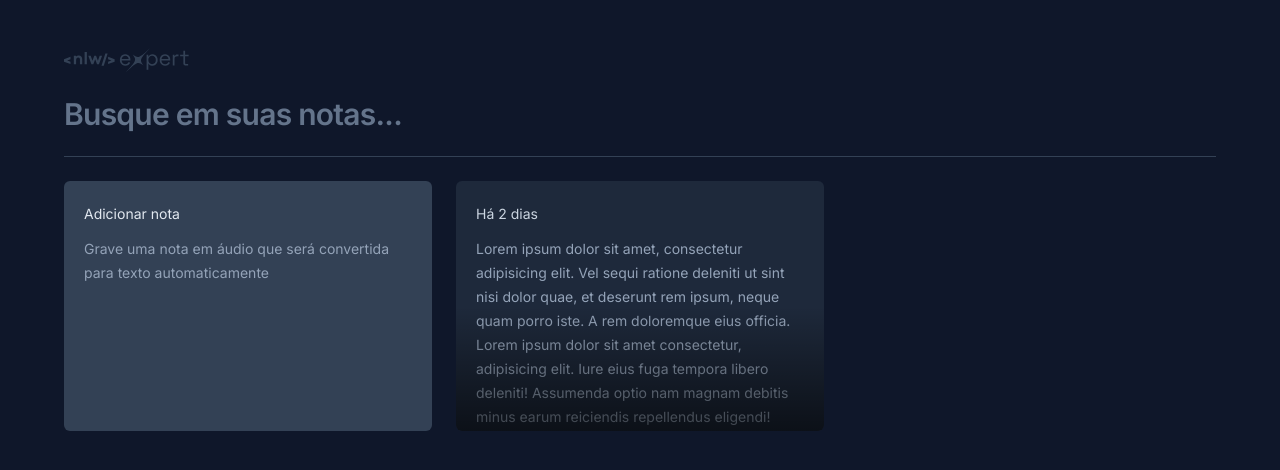
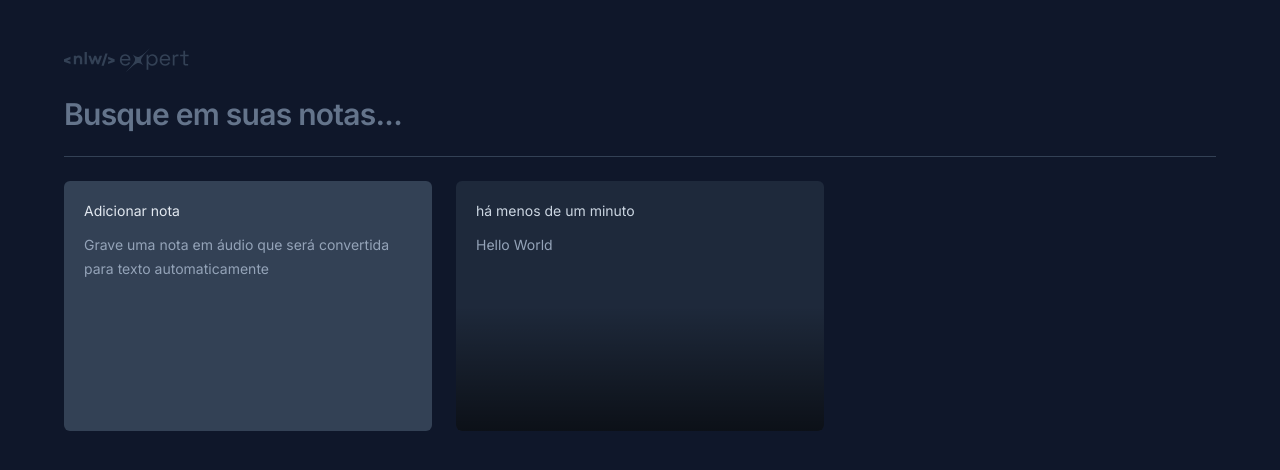
Before and after one commit to JoaoOliveiraZz/NLW-Expert, a React (Vite) app: page / in a window 1280 px wide. Shown: the top 470 px of the page. Built offline with nearby package versions, Linux system fonts and the light colour scheme.

Commit message:
feat: New Interface components
- Added Packages: date-fns, Lucide-react and Radix Dialog
- NoteCard dialog component
- NewNoteCard dialog component

```diff
--- a/package.json
+++ b/package.json
@@ -9,6 +9,9 @@
     "preview": "vite preview"
   },
   "dependencies": {
+    "@radix-ui/react-dialog": "^1.0.5",
+    "date-fns": "^3.3.1",
+    "lucide-react": "^0.323.0",
     "react": "^18.2.0",
     "react-dom": "^18.2.0"
   },
--- a/src/app.tsx
+++ b/src/app.tsx
@@ -20,7 +20,7 @@
 
       <NewNoteCard />
 
-      <NoteCard />
+      <NoteCard note={{date: new Date(), content: "Hello World"}} />
 
       </div>
     </div>
--- a/src/components/newNoteCard.tsx
+++ b/src/components/newNoteCard.tsx
@@ -1,6 +1,12 @@
+import * as Dialog from '@radix-ui/react-dialog'
+import { X } from 'lucide-react'
+
 export function NewNoteCard(){
     return (
-        <div className="rounded-md bg-slate-700 p-5 space-y-3">
+      <Dialog.Root>
+          <Dialog.Trigger
+            className="flex flex-col text-left rounded-md bg-slate-700 p-5 space-y-3 hover:ring-2 hover:ring-slate-600 focus-visible:ring-2 focus-visible:ring-lime-300 transition-all duration-200 outline-none"
+          >
 
             <span className="text-slate-200 text-sm ">Adicionar nota</span>
 
@@ -9,6 +15,39 @@
               automaticamente
             </p>
 
+          </Dialog.Trigger>
+
+
+          <Dialog.Portal>
+            <Dialog.Overlay className="bg-black/50 inset-0 fixed" />
+
+            <Dialog.Content
+              className="z-50 fixed top-1/2 left-1/2 -translate-x-1/2 -translate-y-1/2 max-w-[640px] w-full h-[60vh] rounded-md bg-slate-700 flex flex-col overflow-hidden"
+            >
+
+              <Dialog.Close
+                className="absolute right-0 top-0 p-1.5 bg-slate-800 text-slate-500 hover:text-slate-400"
+              >
+                <X className="size-5" />
+              </Dialog.Close>
+
+              <div className="flex flex-1 flex-col p-5 gap-3">
+                <span className="text-slate-300 text-sm">
+                  Adicionar nota
+                </span>
+
+                <p className="text-slate-300 text-sm leading-6">
+                  Comece <span className='text-lime-400 cursor-pointer hover:underline'>gravando uma nota</span> em áudio ou se preferir <span className='text-lime-400 cursor-pointer hover:underline'>utilize apenas texto</span>.
+                </p>
+
               </div>
+              <button
+                className="w-full bg-lime-400 py-4 text-sm text-lime-900 outline-none group font-medium hover:bg-lime-500"
+              >
+                Salvar nota
+              </button>
+            </Dialog.Content>
+          </Dialog.Portal>
+        </Dialog.Root>
     )
 }
--- a/src/components/noteCard.tsx
+++ b/src/components/noteCard.tsx
@@ -1,22 +1,62 @@
-export function NoteCard() {
+import { formatDistanceToNow } from "date-fns";
+import { pt, ptBR } from "date-fns/locale";
+import * as Dialog from "@radix-ui/react-dialog";
+import { X } from 'lucide-react'
+
+interface NoteCardProps {
+  note: {
+    date: Date;
+    content: string;
+  };
+}
+
+export function NoteCard({ note }: NoteCardProps) {
   return (
-    <button
-        className="text-left rounded-md bg-slate-800 p-5 space-y-3 overflow-hidden relative hover:ring-2 hover:ring-slate-600 focus-visible:ring-2 focus-visible:ring-lime-300 transition-all duration-200"
-    >
+    <Dialog.Root>
+      <Dialog.Trigger className="text-left flex flex-col rounded-md bg-slate-800 p-5 gap-3 overflow-hidden relative hover:ring-2 hover:ring-slate-600 focus-visible:ring-2 focus-visible:ring-lime-300 transition-all duration-200 outline-none">
+        <span className="text-slate-300 text-sm ">
+          {formatDistanceToNow(note.date, { locale: ptBR, addSuffix: true })}
+        </span>
 
-      <span className="text-slate-300 text-sm ">Há 2 dias</span>
+        <p className="text-slate-400 text-sm leading-6">{note.content}</p>
 
-      <p className="text-slate-400 text-sm leading-6">
-        Lorem ipsum dolor sit amet, consectetur adipisicing elit. Vel sequi
-        ratione deleniti ut sint nisi dolor quae, et deserunt rem ipsum, neque
-        quam porro iste. A rem doloremque eius officia. Lorem ipsum dolor sit
-        amet consectetur, adipisicing elit. Iure eius fuga tempora libero
-        deleniti! Assumenda optio nam magnam debitis minus earum reiciendis
-        repellendus eligendi! Minus vel deserunt perferendis? Molestiae,
-        eveniet.
-      </p>
+        <div className="absolute bottom-0 left-0 right-0 h-1/2 bg-gradient-to-t from-black/60 to-black/0" />
+      </Dialog.Trigger>
 
-      <div className="absolute bottom-0 left-0 right-0 h-1/2 bg-gradient-to-t from-black/60 to-black/0" />
-    </button>
+
+
+
+      <Dialog.Portal>
+        <Dialog.Overlay className="bg-black/50 inset-0 fixed" />
+
+        <Dialog.Content
+          className="z-50 fixed top-1/2 left-1/2 -translate-x-1/2 -translate-y-1/2 max-w-[640px] w-full h-[60vh] rounded-md bg-slate-700 flex flex-col overflow-hidden"
+        >
+
+          <Dialog.Close
+            className="absolute right-0 top-0 p-1.5 bg-slate-800 text-slate-500 hover:text-slate-400"
+          >
+            <X className="size-5" />
+          </Dialog.Close>
+
+          <div className="flex flex-1 flex-col p-5 gap-3">
+            <span className="text-slate-300 text-sm ">
+              {formatDistanceToNow(note.date, {
+                locale: ptBR,
+                addSuffix: true,
+              })}
+            </span>
+
+            <p className="text-slate-300 text-sm leading-6">
+              {note.content}
+            </p>
+
+          </div>
+          <button className="w-full bg-slate-800 py-4 text-sm text-slate-300 outline-none group">
+            Deseja <span className="text-red-400 group-hover:underline">apagar esta nota</span>?
+          </button>
+        </Dialog.Content>
+      </Dialog.Portal>
+    </Dialog.Root>
   );
 }
```
Also changed, not shown: 1 other file (tests, documents, lock files or other folders). Lines whose indentation alone changed are shown as unchanged.
